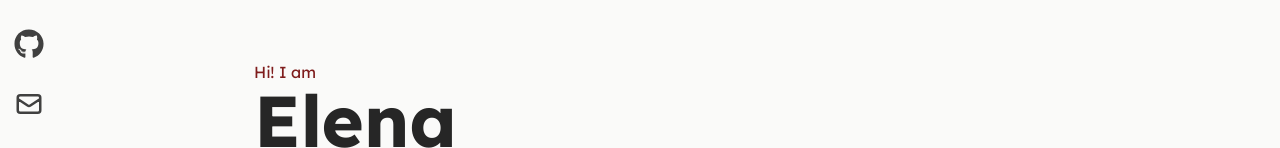
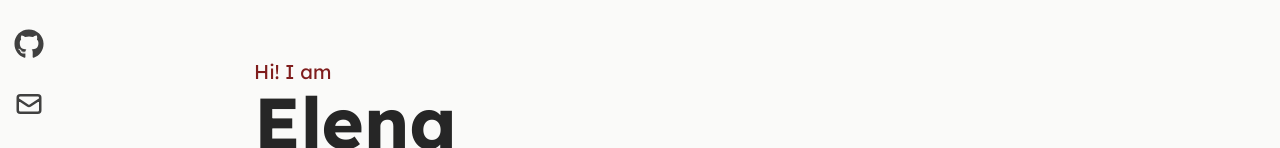
Before and after one commit to elen-oz/portfolio-app, a React (Vite) app: page / in a window 1280 px wide. Shown: the part 158-306 px from the top of the page. Built offline with nearby package versions, Linux system fonts and the light colour scheme.

Commit message:
feat: make textin home section  bigger

```diff
--- a/src/components/Home.jsx
+++ b/src/components/Home.jsx
@@ -13,7 +13,7 @@ const Home = () => {
       >
         {/* container */}
         <div className='container max-w-[900px] mx-auto flex flex-col justify-center h-full'>
-          <p className='text-red-900'>Hi! I am</p>
+          <p className='text-red-900 text-xl'>Hi! I am</p>
           <h1 className='text-4xl sm:text-7xl font-bold'>Elena</h1>
           <h2 className='text-neutral-500 text-4xl sm:text-7xl font-bold '>
             and I love programming
```
